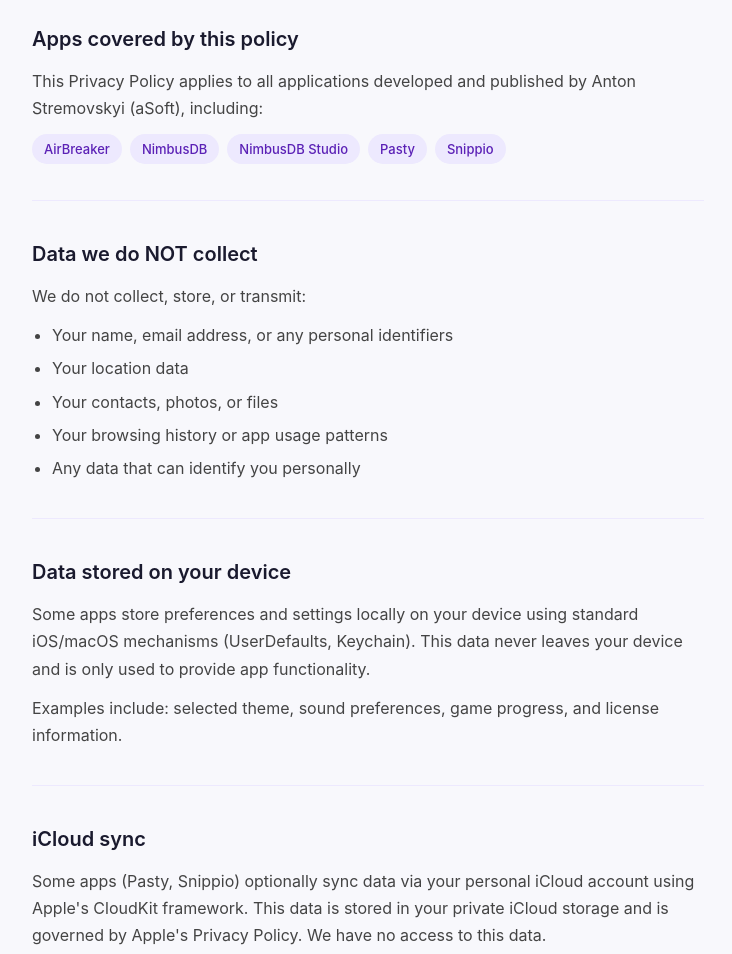
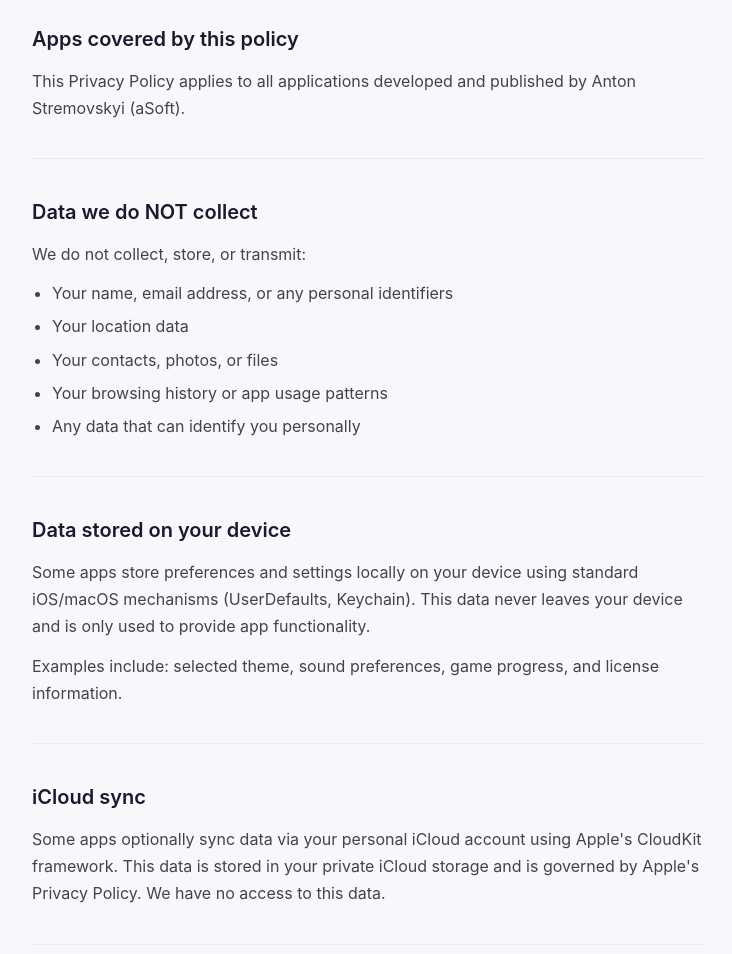
Before and after one commit to antons81/nimbusdb-studio, a plain HTML site: page privacy-policy.html in a window 1280 px wide. Shown: the part 300-1254 px from the top of the page, without its empty margins (272-1004 px from the left). Drawn offline with Linux system fonts and the light colour scheme.

Commit message:
Update privacy-policy.html

```diff
--- a/privacy-policy.html
+++ b/privacy-policy.html
@@ -40,14 +40,7 @@
 
   <div class="section">
     <h2>Apps covered by this policy</h2>
-    <p>This Privacy Policy applies to all applications developed and published by Anton Stremovskyi (aSoft), including:</p>
-    <div class="app-list">
-      <span class="app-pill">AirBreaker</span>
-      <span class="app-pill">NimbusDB</span>
-      <span class="app-pill">NimbusDB Studio</span>
-      <span class="app-pill">Pasty</span>
-      <span class="app-pill">Snippio</span>
-    </div>
+    <p>This Privacy Policy applies to all applications developed and published by Anton Stremovskyi (aSoft).</p>
   </div>
 
   <div class="section">
@@ -70,7 +63,7 @@
 
   <div class="section">
     <h2>iCloud sync</h2>
-    <p>Some apps (Pasty, Snippio) optionally sync data via your personal iCloud account using Apple's CloudKit framework. This data is stored in your private iCloud storage and is governed by Apple's Privacy Policy. We have no access to this data.</p>
+    <p>Some apps optionally sync data via your personal iCloud account using Apple's CloudKit framework. This data is stored in your private iCloud storage and is governed by Apple's Privacy Policy. We have no access to this data.</p>
   </div>
 
   <div class="section">
@@ -109,7 +102,7 @@
     <p><strong>Anton Stremovskyi</strong><br>
     aSoft<br>
     Wuppertal, Germany<br>
-    <a href="mailto:support@asoftlabs.app">support@asoftlabs.app</a><br>
+    <a href="mailto:info@asoftlabs.app">info@asoftlabs.app</a><br>
     <a href="https://asoftlabs.app">asoftlabs.app</a></p>
   </div>
 
```
